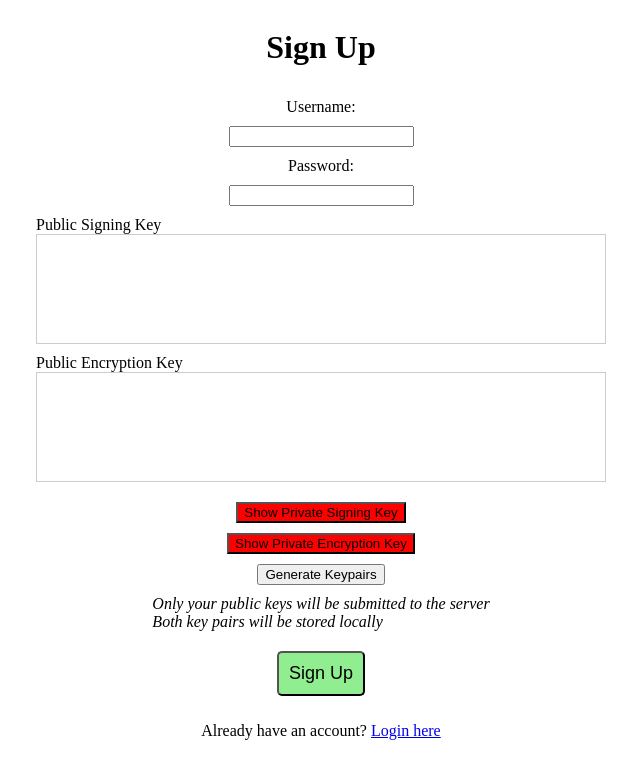
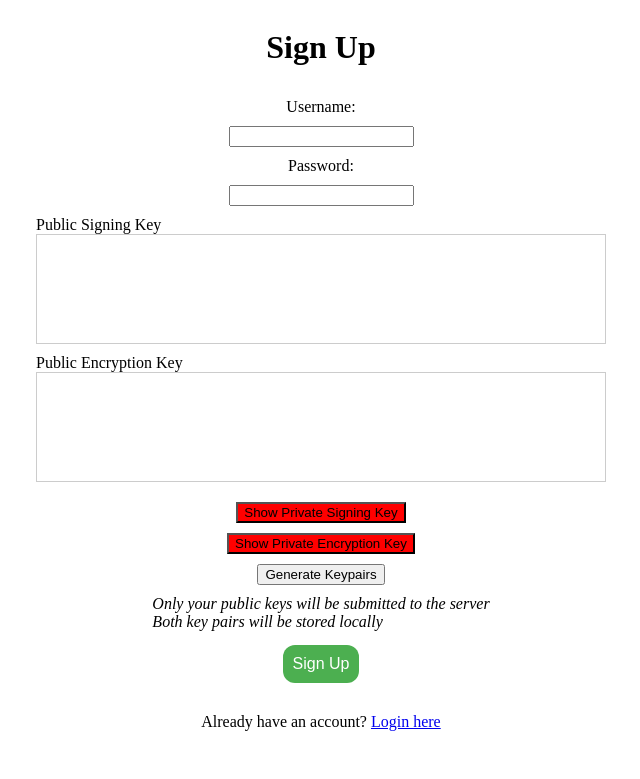
Before and after one commit to dlaffey1/CyberSecurity_File_Transfer, a Flask app: page /signup in a window 1280 px wide. Shown: the top 779 px of the page, without its empty margins (319-959 px from the left). Run offline with Flask 3, Linux system fonts and the light colour scheme.

Commit message:
Add style to submit buttons

```diff
--- a/dj/static/global.css
+++ b/dj/static/global.css
@@ -1,4 +1,3 @@
-
 form {
   display: flex;
   flex-direction: column;
@@ -13,18 +12,6 @@ form {
 
 .show-priv {
   background-color: red;
-  }
-
-  .submit {
-    padding: 10px;
-    border-radius: 5px;
-    background-color: lightgreen;
-    font-size: large;
-    margin-top: 10px;
-  }
-
-  .submit:hover {
-    background-color: green;
 }
 
 .key-box {
@@ -74,3 +61,26 @@ form {
 .copy-button:hover {
   background-color: #345694;
 }
+
+input[type="submit"] {
+  background-color: #4CAF50; /* Green background */
+  border: none;
+  color: white; /* White text */
+  padding: 10px; /* Padding */
+  font-size: 16px; /* Font size */
+  margin: 4px 2px; /* Margin */
+  cursor: pointer; /* Pointer cursor on hover */
+  border-radius: 12px; /* Rounded corners */
+  transition: background-color 0.3s ease; /* Smooth transition for background color */
+}
+
+/* Hover effect */
+input[type="submit"]:hover {
+  background-color: #45a049; /* Darker green on hover */
+}
+
+/* Focus effect */
+input[type="submit"]:focus {
+  outline: none; /* Remove default outline */
+  box-shadow: 0 0 5px 2px rgba(72, 187, 120, 0.5); /* Custom focus outline */
+}
```
Lines whose indentation alone changed are shown as unchanged.
